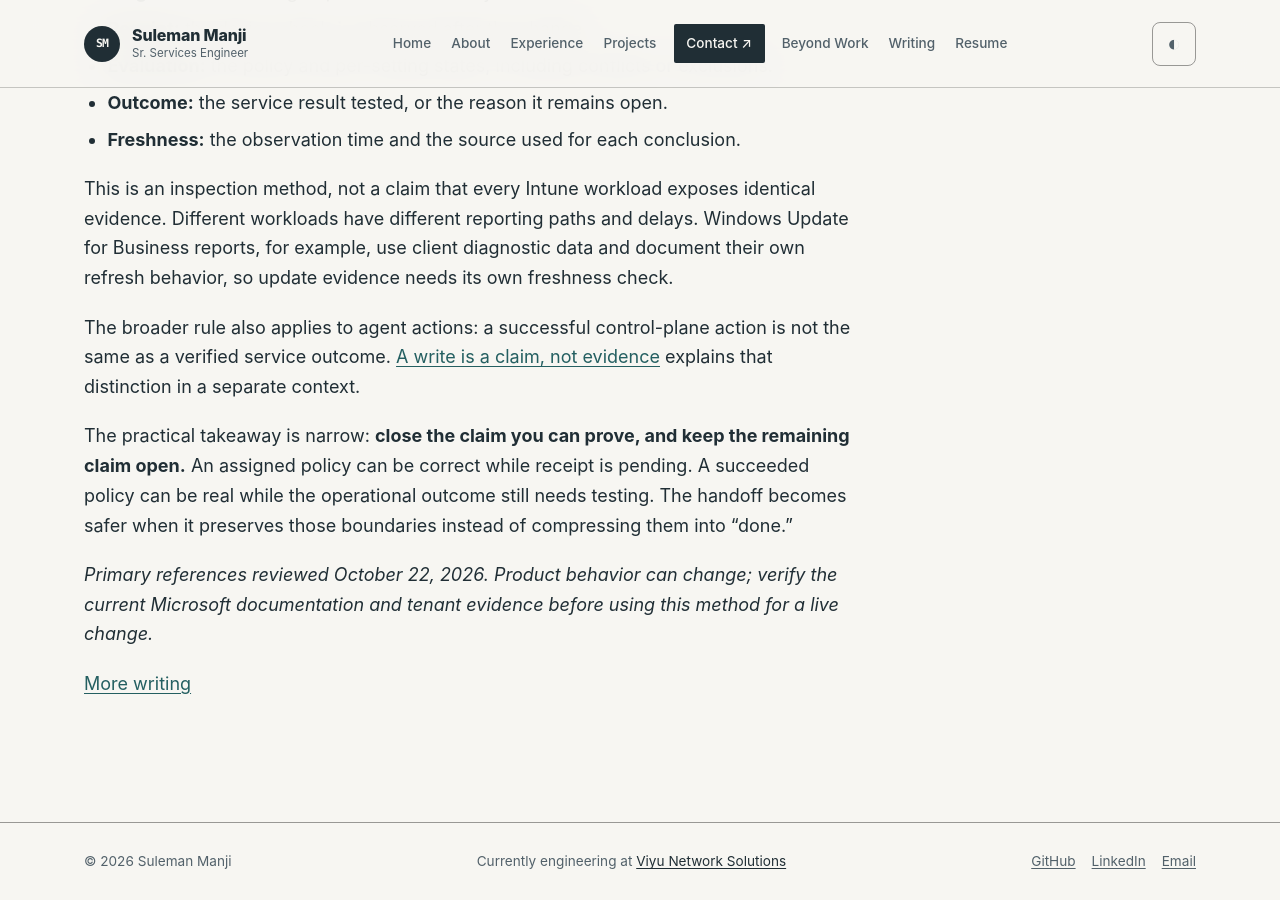
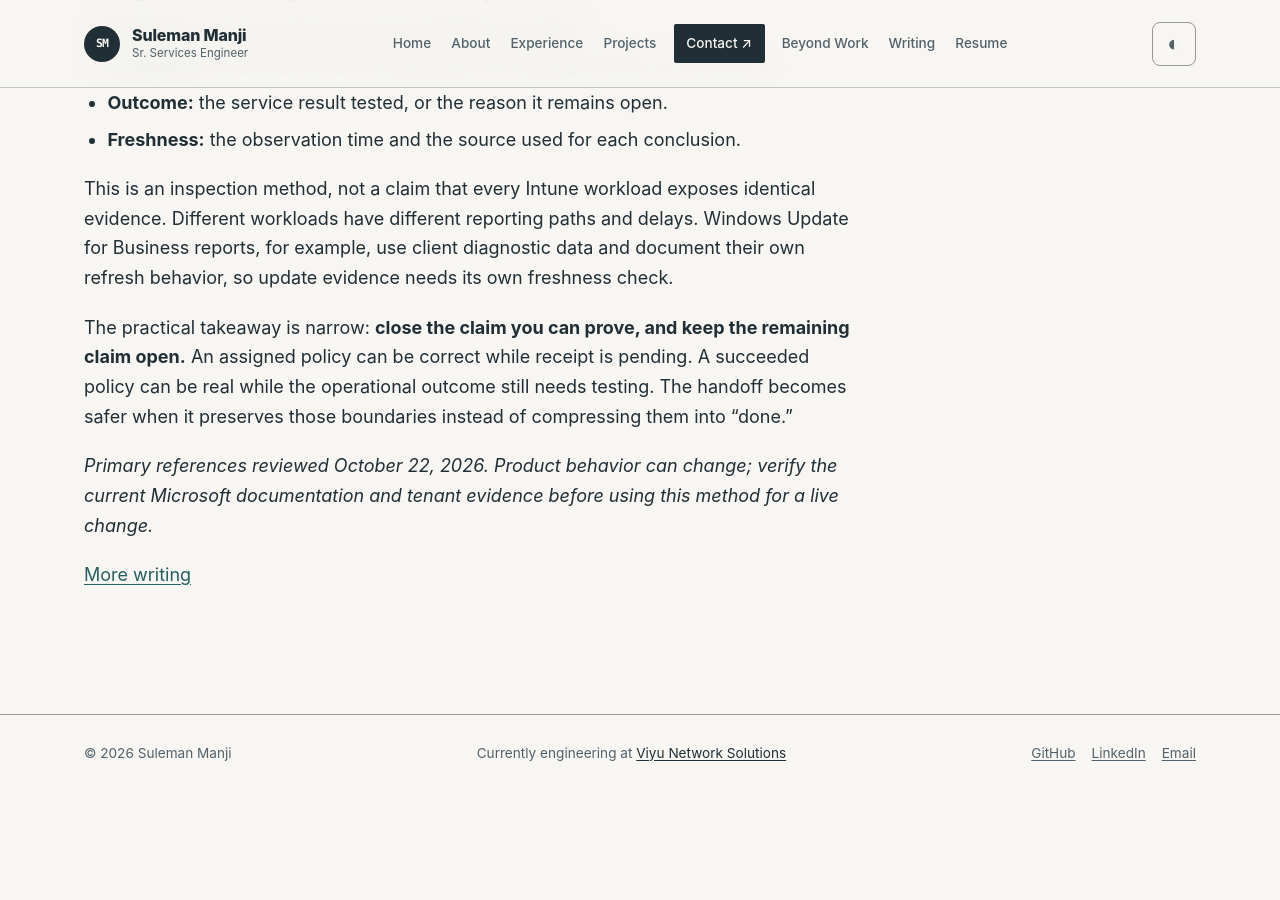
Before and after one commit to ssmanji89/sulemanji-port, a Jekyll site: the page built from notes/intune-policy-verification.md, in a window 1280 px wide and 900 px high, scrolled down 3684 px. Built offline with Jekyll 4.4.1, drawn with Linux system fonts in a browser that asks for light colours; after the commit the page ends 4475 px from its top, so only the background shows below that.

Commit message:
docs: publish intune-policy-verification

```diff
--- a/notes/intune-policy-verification.md
+++ b/notes/intune-policy-verification.md
@@ -76,8 +76,6 @@ A concise acceptance record can fit in a ticket or change note:
 
 This is an inspection method, not a claim that every Intune workload exposes identical evidence. Different workloads have different reporting paths and delays. Windows Update for Business reports, for example, use client diagnostic data and document their own refresh behavior, so update evidence needs its own freshness check.
 
-The broader rule also applies to agent actions: a successful control-plane action is not the same as a verified service outcome. [A write is a claim, not evidence](/notes/agent-safety) explains that distinction in a separate context.
-
 The practical takeaway is narrow: **close the claim you can prove, and keep the remaining claim open.** An assigned policy can be correct while receipt is pending. A succeeded policy can be real while the operational outcome still needs testing. The handoff becomes safer when it preserves those boundaries instead of compressing them into “done.”
 
 *Primary references reviewed October 22, 2026. Product behavior can change; verify the current Microsoft documentation and tenant evidence before using this method for a live change.*
```
